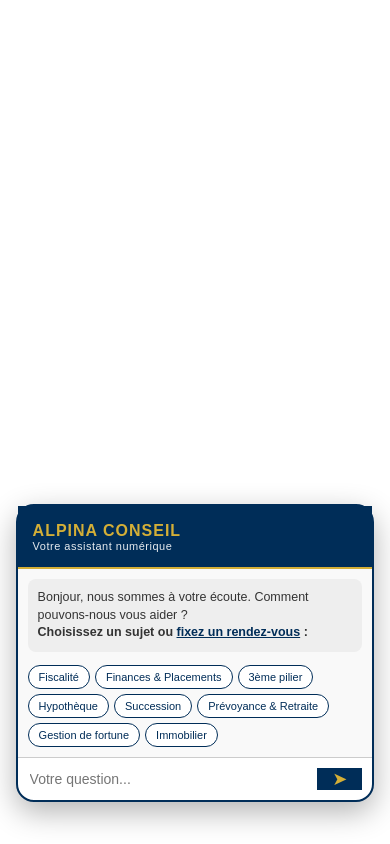
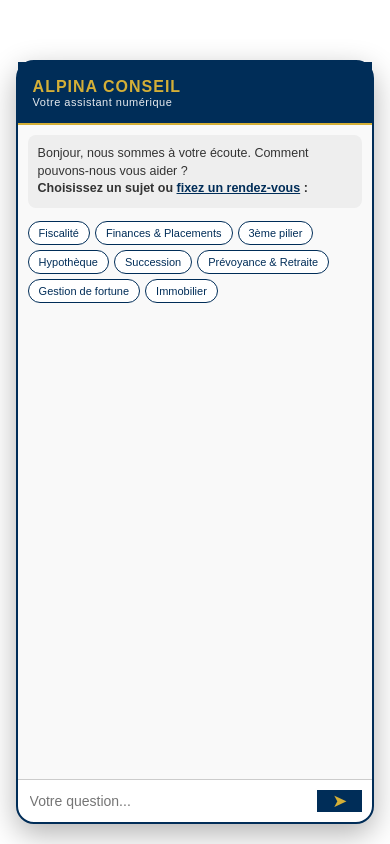
Before and after one commit to Sacha999999999/alpina-bot, a website: page index.html in a window 390 px wide. Drawn offline with Linux system fonts and the light colour scheme.

Commit message:
Update index.html

```diff
--- a/index.html
+++ b/index.html
@@ -13,17 +13,16 @@ html, body {
   margin:0;
   padding:0;
   height:100%;
-  overflow-x:hidden; /* empêche glissement horizontal */
+  overflow-x:hidden;
   font-family:Arial,sans-serif;
   box-sizing:border-box;
 }
-*, *::before, *::after {
-  box-sizing: inherit;
-}
+*, *::before, *::after { box-sizing: inherit; }
 
 /* ===== CHATBOX (desktop inchangé) ===== */
 #alp-chat-box {
   width:100%;
+  height:100%;
   display:flex;
   flex-direction:column;
   border:2px solid #002D58;
@@ -31,7 +30,6 @@ html, body {
   box-shadow:0 10px 30px rgba(0,0,0,0.3);
   background:#fff;
   box-sizing:border-box;
-  max-height:100%;
 }
 #alp-header {
   background:#002D58;
@@ -60,12 +58,11 @@ html, body {
   #alp-chat-box {
     position:fixed !important;
     left:4% !important;
-    right:auto !important;
+    right:4% !important;
     width:92% !important;
     max-width:92% !important;
-    height: auto !important;      /* hauteur automatique selon viewport */
-    max-height: 85vh !important;   /* ne dépasse pas 85% de l'écran */
-    bottom:5vh !important;         /* toujours visible même clavier ouvert */
+    height: calc(100vh - 80px) !important; /* prend presque tout l'écran */
+    bottom:20px !important; /* reste visible avec clavier */
     border-radius:18px;
   }
 }
@@ -129,7 +126,6 @@ function showLoader(){
 
 function removeLoader(){ document.getElementById('alp-loading-indicator')?.remove(); }
 
-// Préquestions
 document.querySelectorAll('#quick-buttons button').forEach(btn=>{
   btn.onclick=()=>{
     input.value=btn.dataset.value;
@@ -137,7 +133,6 @@ document.querySelectorAll('#quick-buttons button').forEach(btn=>{
   };
 });
 
-// Envoi message
 async function sendMessage(){
   const val=input.value.trim();
   if(!val) return;
@@ -160,11 +155,9 @@ async function sendMessage(){
   }
 }
 
-// Bouton et Enter
 sendBtn.onclick=sendMessage;
 input.onkeydown=e=>{ if(e.key==='Enter'){ e.preventDefault(); sendMessage(); } };
 
-// Si question dans URL
 const params=new URLSearchParams(window.location.search);
 const q=params.get('question');
 if(q){ input.value=q; sendMessage(); }
```
